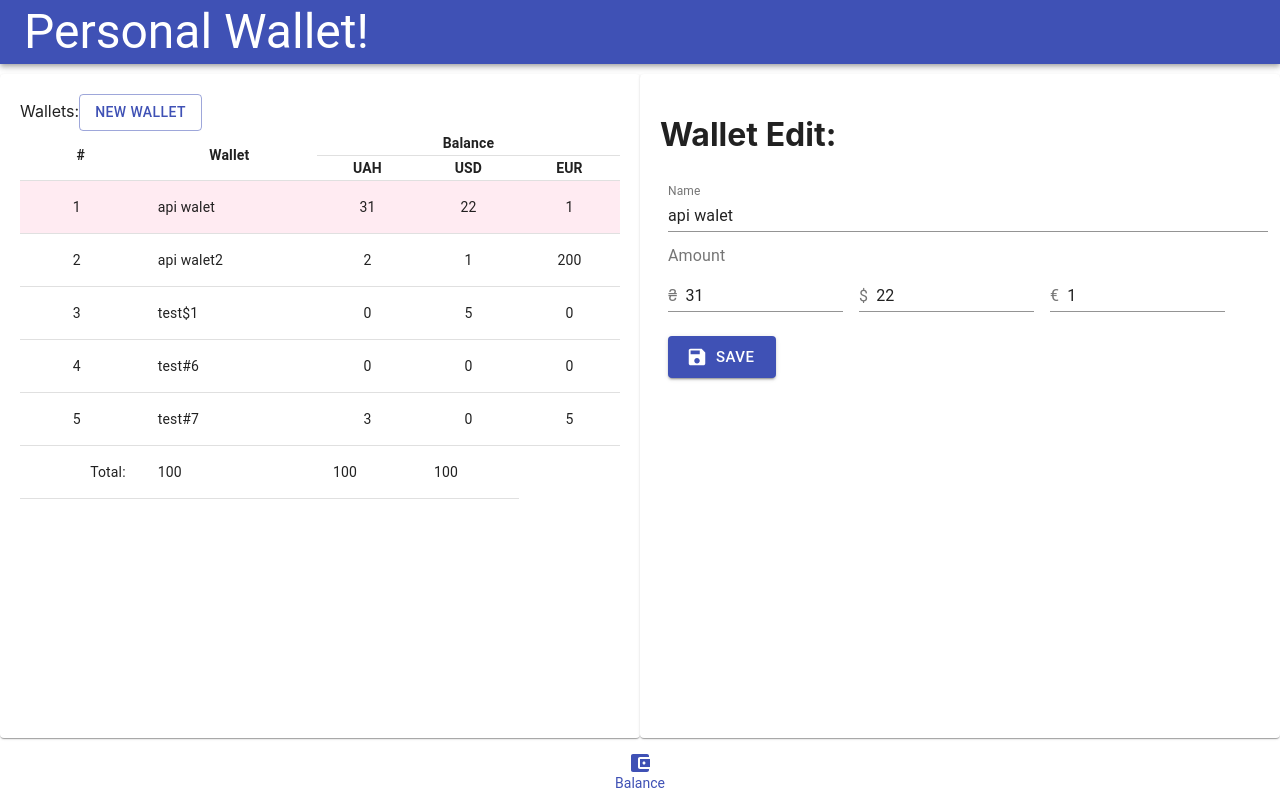
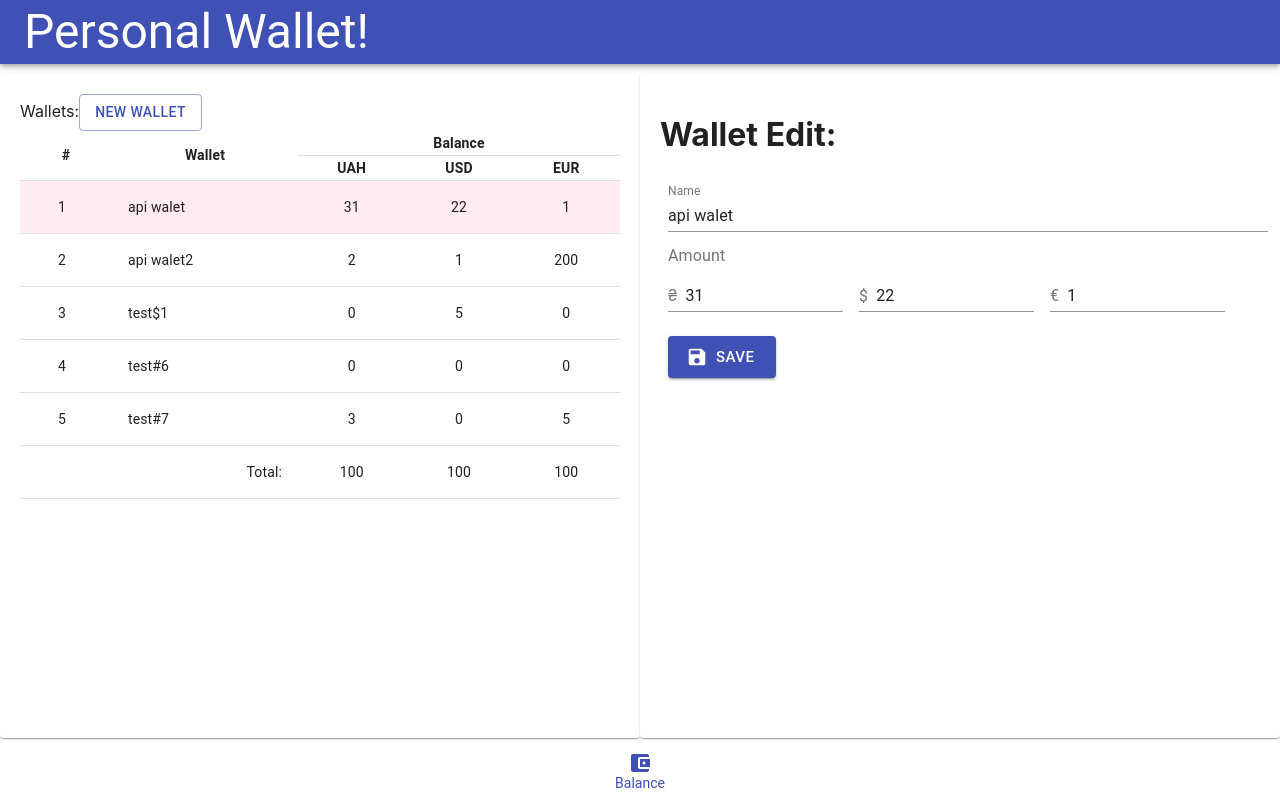
Before and after one commit to mvLaboratory/walletDemo, a React (Create React App) app: page / in a window 1280 px wide. Built offline with nearby package versions, Linux system fonts and the light colour scheme; data requests are answered from the project's data file.

Commit message:
Header and Footer components

```diff
--- a/package.json
+++ b/package.json
@@ -3,6 +3,8 @@
   "version": "0.1.0",
   "private": true,
   "dependencies": {
+    "@material-ui/core": "^4.8.2",
+    "@material-ui/icons": "^4.5.1",
     "axios": "^0.19.0",
     "jquery": "^3.4.1",
     "popper.js": "^1.16.0",
--- /dev/null
+++ b/src/Components/Balance/BalanceTable/BalanceTableHeader.js
@@ -0,0 +1,27 @@
+import React from "react";
+import clsx from 'clsx';
+import { TableCell, TableHead, TableRow} from '@material-ui/core'
+import { makeStyles } from '@material-ui/core/styles';
+
+function BalanceTableHeader( {currencyList} ) {
+  const currencyCollumns = () => {
+    if (!currencyList) return (<div/>);
+    return(
+      currencyList.map(currency => (
+      <TableCell key={"currencyTableHead"+currency.id} align="center">{currency.name}</TableCell>
+    )));
+  }
+
+  return(
+    <TableHead>
+      <TableRow>
+        <TableCell align="center" size="small" rowSpan={2}>#</TableCell>
+        <TableCell align="center" rowSpan={2}>Wallet</TableCell>
+        <TableCell align="center" colSpan={3}>Balance</TableCell>
+      </TableRow>
+      <TableRow>{ currencyCollumns() }</TableRow>
+    </TableHead>
+  );
+}
+
+export default BalanceTableHeader;
--- /dev/null
+++ b/src/Components/Balance/BalanceTable/BalanceTableSummary.js
@@ -0,0 +1,25 @@
+import React from "react";
+import clsx from 'clsx';
+import { TableCell, TableHead, TableRow} from '@material-ui/core'
+import { makeStyles } from '@material-ui/core/styles';
+
+function BalanceTableSummary( {currencyList} ) {
+  // const currencyCollumns = () => {
+  //   if (!currencyList) return (<div/>);
+  //   return(
+  //     currencyList.map(currency => (
+  //     <TableCell key={"currencyTableHead"+currency.id} align="center">{currency.name}</TableCell>
+  //   )));
+  // }
+
+  return(
+    <TableRow>
+    <TableCell align="right" colSpan={2}>Total:</TableCell>
+    <TableCell align="center">100</TableCell>
+    <TableCell align="center">100</TableCell>
+    <TableCell align="center">100</TableCell>
+  </TableRow>
+  );
+}
+
+export default BalanceTableSummary;
--- a/src/Components/Balance/WalletsList.js
+++ b/src/Components/Balance/WalletsList.js
@@ -1,5 +1,7 @@
 import React from "react";
 import NewWalletDialog from "./NewWalletDialog.js"
+import BalanceTableHeader from "./BalanceTable/BalanceTableHeader.js"
+import BalanceTableSummary from "./BalanceTable/BalanceTableSummary.js"
 import { Paper, Table, TableBody, TableCell, TableHead, TableRow} from '@material-ui/core'
 
 class WalletsList extends React.Component {
@@ -22,18 +24,7 @@ class WalletsList extends React.Component {
               </div>
               <div className="WalletsList">
                 <Table aria-label="a dense table">
-                  <TableHead>
-                    <TableRow>
-                      <TableCell align="center" size="small" rowSpan={2}>#</TableCell>
-                      <TableCell align="center" rowSpan={2}>Wallet</TableCell>
-                      <TableCell align="center" colSpan={3}>Balance</TableCell>
-                    </TableRow>
-                    <TableRow>
-                      {currencyList.map(currency => (
-                        <TableCell key={"currencyTableHead"+currency.id} align="center">{currency.name}</TableCell>
-                      ))}
-                    </TableRow>
-                  </TableHead>
+                  <BalanceTableHeader currencyList = {currencyList}></BalanceTableHeader>
                   <TableBody>
                     {wallets.map(wallet => (
                       <TableRow
@@ -49,14 +40,14 @@ class WalletsList extends React.Component {
                         }
                       </TableRow>
                     ))}
-                    </TableBody>
-                    <TableRow>
-                        <TableCell align="right"> Total: </TableCell>
-                        <TableCell>100</TableCell>
-                        <TableCell>100</TableCell>
-                        <TableCell>100</TableCell>
-
-                    </TableRow>
+                    {/* <TableRow>
+                      <TableCell align="right" colSpan={2}>Total:</TableCell>
+                      <TableCell align="center">100</TableCell>
+                      <TableCell align="center">100</TableCell>
+                      <TableCell align="center">100</TableCell>
+                    </TableRow> */}
+                    <BalanceTableSummary/>
+                  </TableBody>
                 </Table>
               </div>
             </div>
```
Also changed, not shown: 1 other file (tests, documents, lock files or other folders).
